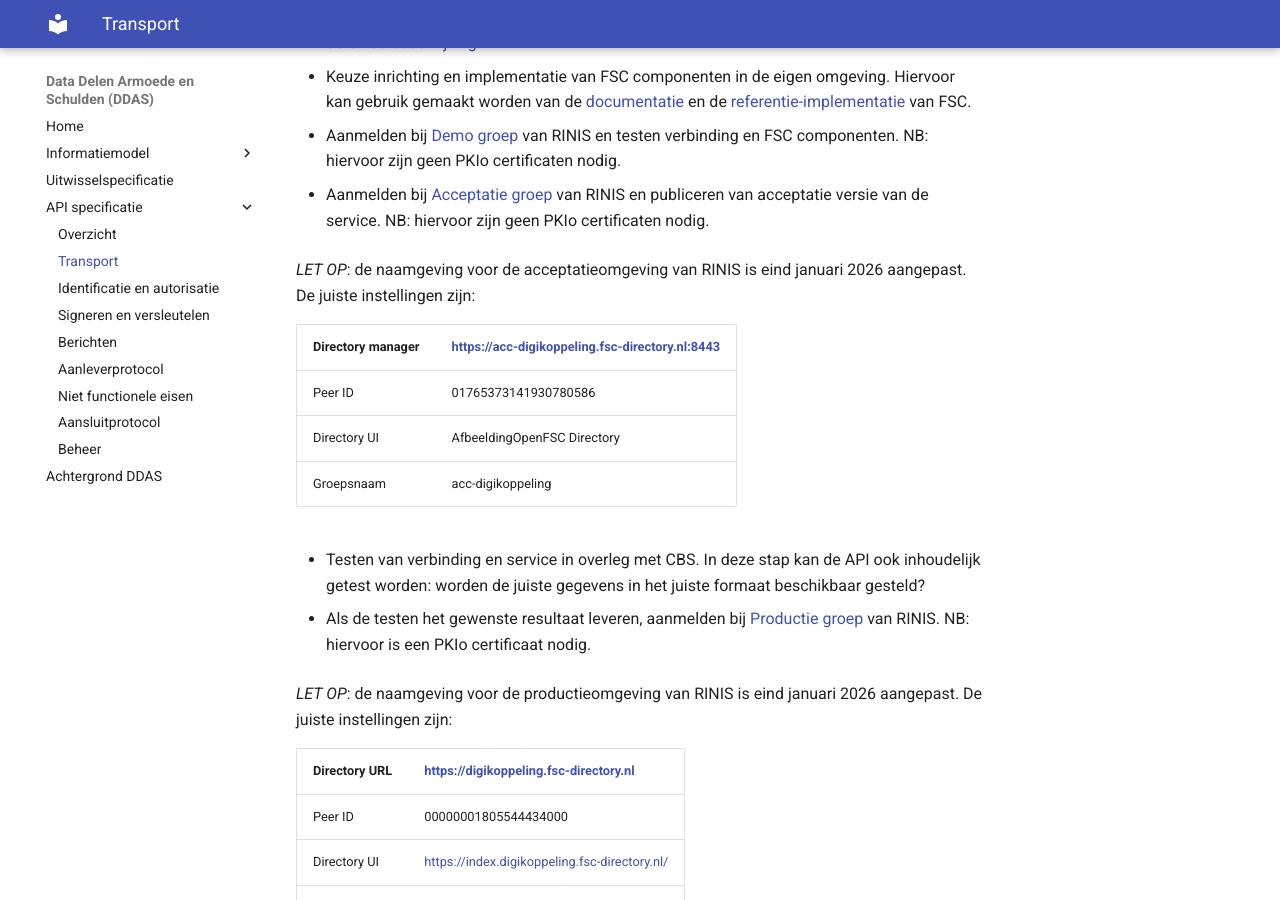
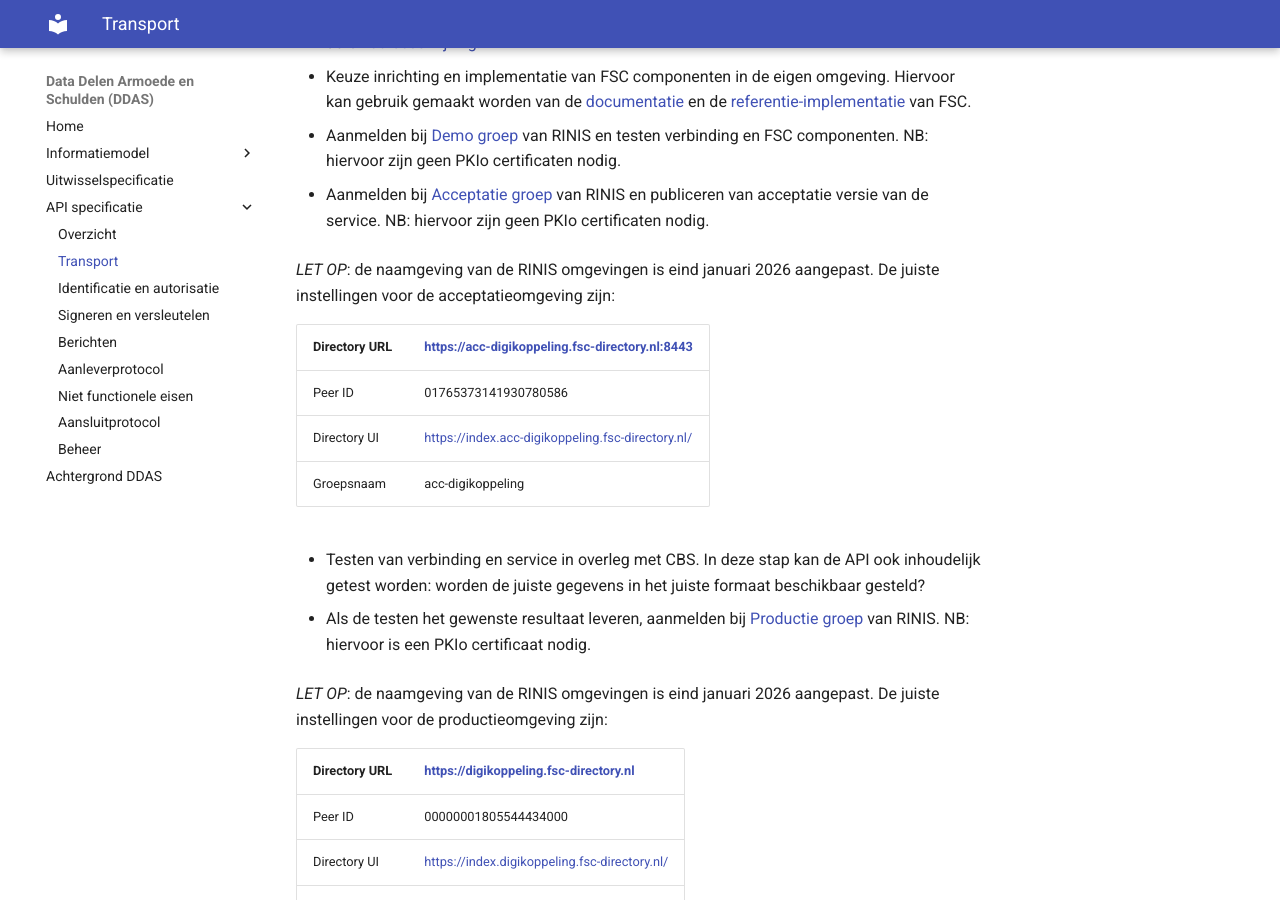
Before and after one commit to Govert-Claus/DDAS-API, an MkDocs documentation site: the page built from docs/transport.md, in a window 1280 px wide and 900 px high, scrolled down 671 px. Built offline with MkDocs 1.6.1 and Material for MkDocs 9.7.7, drawn with Linux system fonts in a browser that asks for light colours; the version menu is left out.

Commit message:
Naamgeving RINIS directory

```diff
--- a/docs/transport.md
+++ b/docs/transport.md
@@ -25,19 +25,19 @@ De inrichting van de transportlaag volgt de stappen die in de [FSC standaard](ht
 
 - Aanmelden bij [Acceptatie groep](https://fsc-standaard.nl/groepen#digikoppeling-acceptatie) van RINIS en publiceren van acceptatie versie van de service. NB: hiervoor zijn geen PKIo certificaten nodig.
 
-*LET OP*: de naamgeving voor de acceptatieomgeving van RINIS is eind januari 2026 aangepast. De juiste instellingen zijn:
+*LET OP*: de naamgeving van de RINIS omgevingen is eind januari 2026 aangepast. De juiste instellingen voor de acceptatieomgeving zijn:
 
-| Directory manager | https://acc-digikoppeling.fsc-directory.nl:8443 |
+| Directory URL | https://acc-digikoppeling.fsc-directory.nl:8443 |
 | ----------------- | ----------------------------------------------- |
 | Peer ID | 01765373141930780586 |
-| Directory UI | AfbeeldingOpenFSC Directory |
+| Directory UI | https://index.acc-digikoppeling.fsc-directory.nl/ |
 | Groepsnaam | acc-digikoppeling |
 
 - Testen van verbinding en service in overleg met CBS. In deze stap kan de API ook inhoudelijk getest worden: worden de juiste gegevens in het juiste formaat beschikbaar gesteld?
 
 - Als de testen het gewenste resultaat leveren, aanmelden bij [Productie groep](https://fsc-standaard.nl/groepen#digikoppeling-productie) van RINIS. NB: hiervoor is een PKIo certificaat nodig.
 
-*LET OP*: de naamgeving voor de productieomgeving van RINIS is eind januari 2026 aangepast. De juiste instellingen zijn:
+*LET OP*: de naamgeving van de RINIS omgevingen is eind januari 2026 aangepast. De juiste instellingen voor de productieomgeving zijn:
 
 | Directory URL | https://digikoppeling.fsc-directory.nl |
 | ----------------- | ----------------------------------------------- |
```
